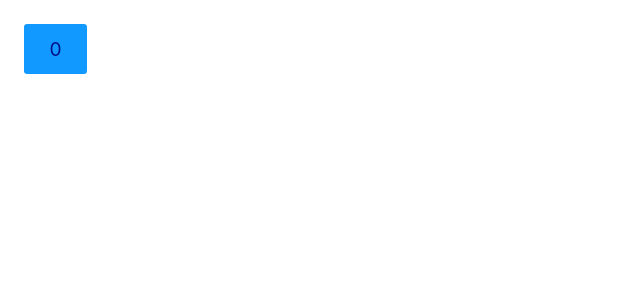
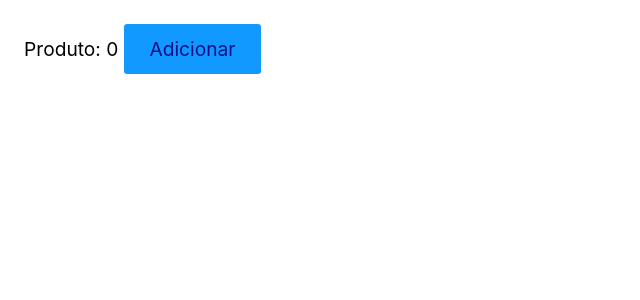
Before and after one commit to tatisabinoviana/ReactParaIniciantesOrigamid, a React (Create React App) app: page / in a window 1280 px wide. Shown: the top 300 px of the page, without its empty margins (0-640 px from the left). Built offline with nearby package versions, Linux system fonts and the light colour scheme.

Commit message:
introducao e desenvolvimento do useContext, fazendo melhor distribuicao entre as estruturas

```diff
--- a/src/App.js
+++ b/src/App.js
@@ -1,13 +1,13 @@
 import React from 'react';
+import Produto from './Produto';
+import { GlobalStorage } from './GlobalContext';
 
 const App = () => {
-  const [contar, setContar] = React.useState(0);
-
-  const handleClick = React.useCallback(() => {
-    setContar((contar) => contar + 1);
-  }, []);
-
-  return <button onClick={handleClick}>{contar}</button>;
+  return (
+    <GlobalStorage>
+      <Produto />
+    </GlobalStorage>
+  );
 };
 
 export default App;
--- /dev/null
+++ b/src/GlobalContext.js
@@ -0,0 +1,19 @@
+import React from 'react';
+
+export const GlobalContext = React.createContext();
+
+export const GlobalStorage = ({ children }) => {
+  const [contar, setContar] = React.useState(0);
+  function adicionarUm() {
+    setContar((contar) => contar + 1);
+  }
+  function adicionarDois() {
+    setContar((contar) => contar + 2);
+  }
+
+  return (
+    <GlobalContext.Provider value={{ contar, adicionarUm, adicionarDois }}>
+      {children}
+    </GlobalContext.Provider>
+  );
+};
--- /dev/null
+++ b/src/Produto.js
@@ -0,0 +1,15 @@
+import React from 'react';
+import { GlobalContext } from './GlobalContext';
+
+const Produto = () => {
+  const global = React.useContext(GlobalContext);
+
+  return (
+    <div>
+      Produto: {global.contar}{' '}
+      <button onClick={() => global.adicionarDois()}>Adicionar</button>
+    </div>
+  );
+};
+
+export default Produto;
```
